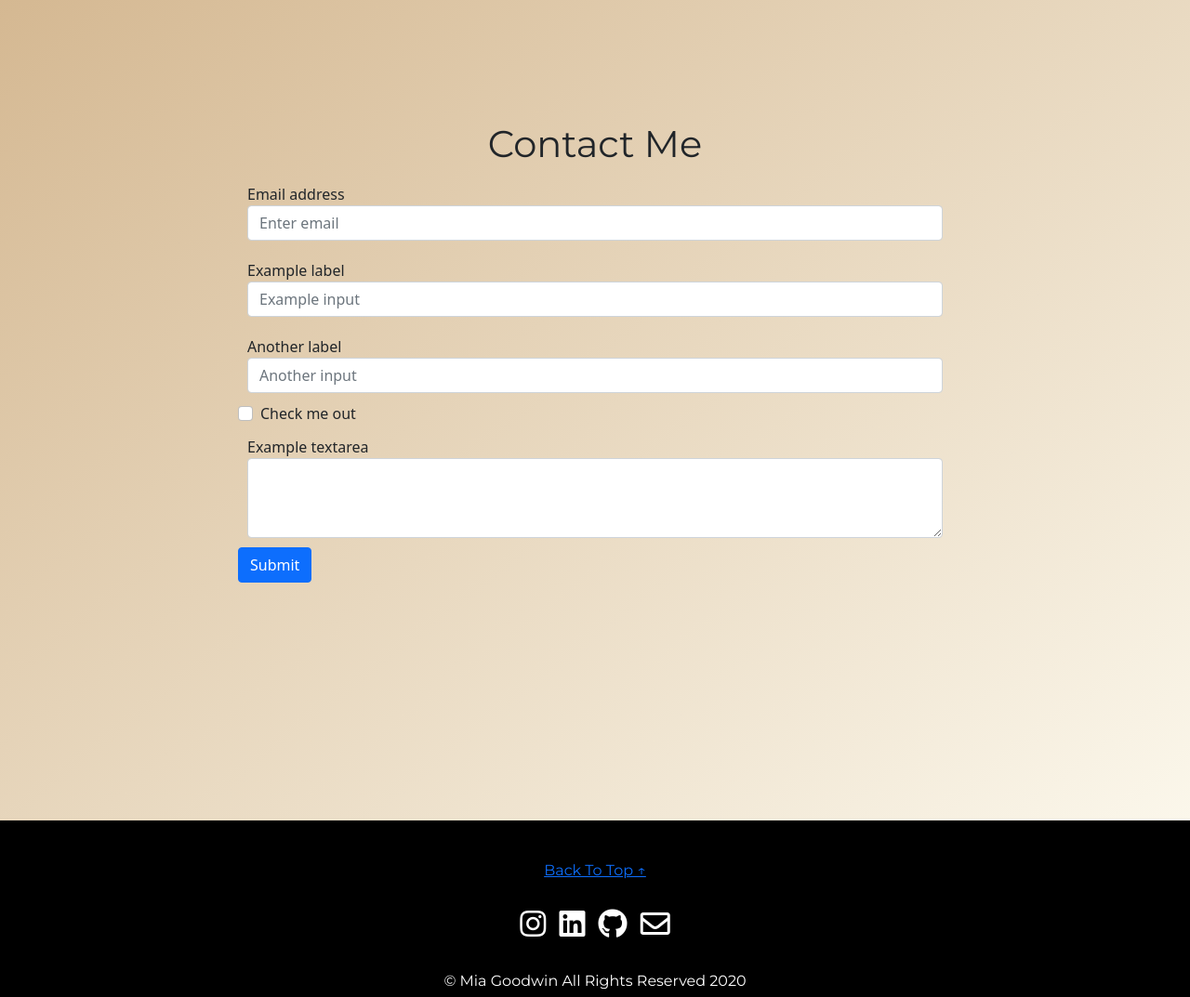
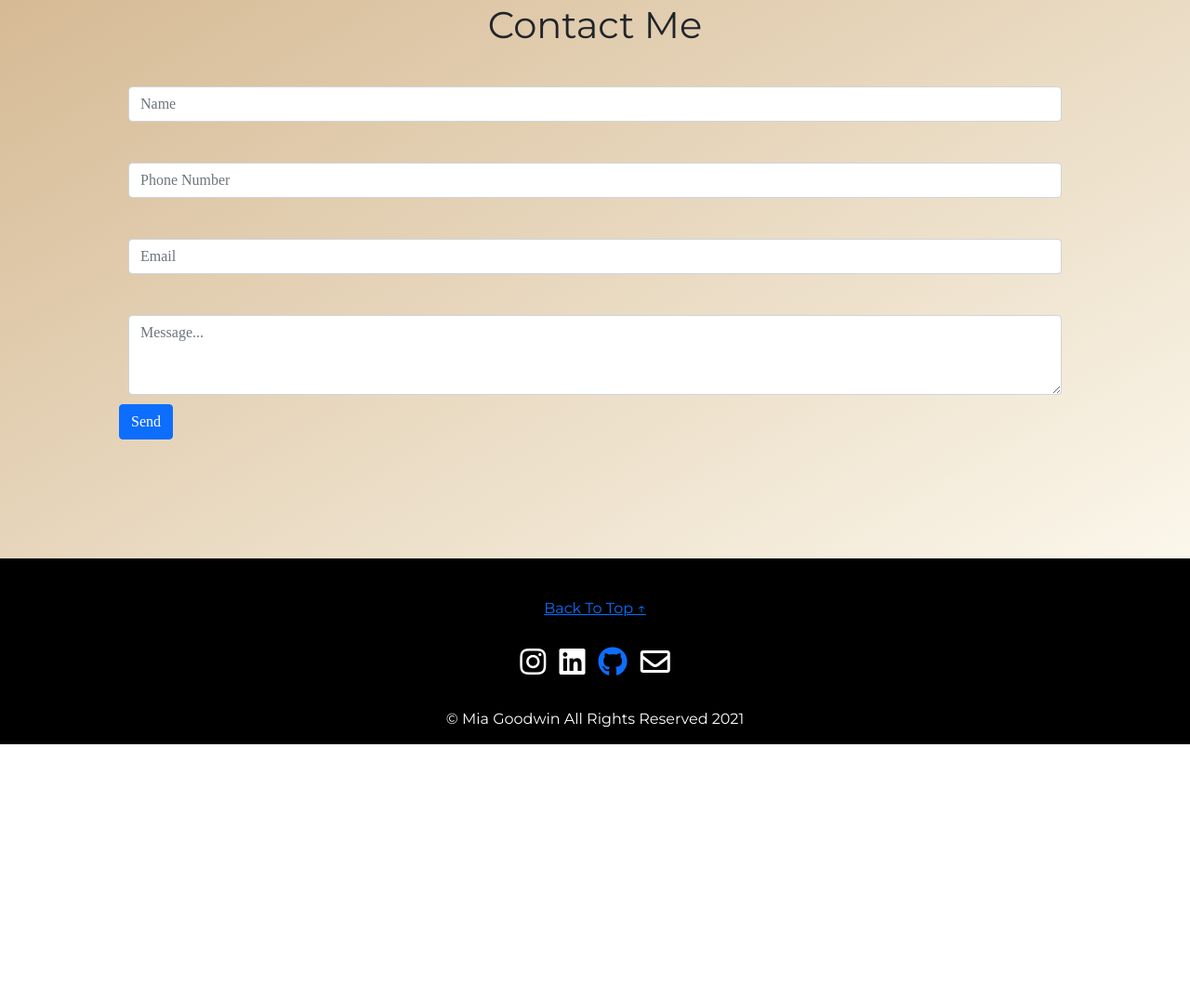
Before and after one commit to Mia557/portfolio, a plain HTML site: page index.html in a window 1280 px wide. Shown: the part 1137-2210 px from the top of the page at 93% size. After the commit the page ends 1938 px from the top, so only its background shows below. Drawn offline with nearby package versions, Linux system fonts and the light colour scheme.

Commit message:
finished everyhing except nav

```diff
--- a/index.html
+++ b/index.html
@@ -24,7 +24,6 @@
 
         <!--font awesome-->
         <link rel="stylesheet" href="https://pro.fontawesome.com/releases/v5.10.0/css/all.css" integrity="sha384-AYmEC3Yw5cVb3ZcuHtOA93w35dYTsvhLPVnYs9eStHfGJvOvKxVfELGroGkvsg+p" crossorigin="anonymous"/>
-
 
 </head>
 
@@ -77,31 +76,27 @@
 
       <!--Contact me -->
 
-      <form class="contact">
+      <form id="contact-form" class="contact">
         <h1 class="contact-title">Contact Me</h1>
+        <form>
+          <div class="form-group">
+            <label for="formGroupExampleInput"></label>
+            <input type="text" class="form-control" id="formGroupExampleInput" placeholder="Name">
+          </div>
+          <div class="form-group">
+            <label for="formGroupExampleInput2"></label>
+            <input type="text" class="form-control" id="formGroupExampleInput2" placeholder="Phone Number">
+          </div>
         <div class="form-group">
-          <label for="exampleInputEmail1">Email address</label>
-          <input type="email" class="form-control" id="exampleInputEmail1" aria-describedby="emailHelp" placeholder="Enter email">
+          <label for="exampleInputEmail1"></label>
+          <input type="email" class="form-control" id="exampleInputEmail1" aria-describedby="emailHelp" placeholder="Email">
           <small id="emailHelp" class="form-text text-muted"></small>
         </div>
-        <form>
-          <div class="form-group">
-            <label for="formGroupExampleInput">Example label</label>
-            <input type="text" class="form-control" id="formGroupExampleInput" placeholder="Example input">
-          </div>
-          <div class="form-group">
-            <label for="formGroupExampleInput2">Another label</label>
-            <input type="text" class="form-control" id="formGroupExampleInput2" placeholder="Another input">
-          </div>
-        <div class="form-check">
-          <input type="checkbox" class="form-check-input" id="exampleCheck1">
-          <label class="form-check-label" for="exampleCheck1">Check me out</label>
+        <div class="form-group">
+          <label for="exampleFormControlTextarea1"></label>
+          <textarea class="form-control" id="exampleFormControlTextarea1" rows="3" placeholder="Message..."></textarea>
         </div>
-        <div class="form-group">
-          <label for="exampleFormControlTextarea1">Example textarea</label>
-          <textarea class="form-control" id="exampleFormControlTextarea1" rows="3"></textarea>
-        </div>
-        <button type="submit" class="btn btn-primary">Submit</button>
+        <button type="submit" class="btn btn-primary">Send</button>
       </form>
 
       <!--footer-->
@@ -113,10 +108,10 @@
         <p class="icons">
           <i class="fab fa-instagram fa-2x"></i>
           <i class="fab fa-linkedin fa-2x"></i>
-          <i class="fab fa-github fa-2x"></i>
+          <a href="https://github.com/Mia557"> <i class="fab fa-github fa-2x"></i></a>
           <i class="far fa-envelope fa-2x"></i>
-      </p>
-          <p class="footer-text">&copy; Mia Goodwin All Rights Reserved 2020</p>
+          </p>
+          <p class="footer-text">&copy; Mia Goodwin All Rights Reserved 2021</p>
         </div>
       </footer>
 
--- a/styles.css
+++ b/styles.css
@@ -11,7 +11,6 @@
     padding-top: 250px;
     padding-left: 100px;
     font-family: 'Montserrat', sans-serif;
-
     @media screen and (max-width: 600px)
      body  background-image: url(white-outline.png);
    }
@@ -31,20 +30,6 @@
    text-align: center;
 }
 
-/*
-.contact-title {
-    border-style: solid;
-    margin-top: 5px;
-    padding: 10px;
-    font-family: 'Montserrat', sans-serif;
-}
-
-.contact{
-    background-image: linear-gradient(to bottom right, rgb(210,180,140), rgb(251,247,235));
-    text-align: center;
-   padding: 10%;
-}
-*/
 .contact-title {
     text-align: center;
     font-family: 'Montserrat', sans-serif;
@@ -52,7 +37,8 @@
 
 .contact{
     background-image: linear-gradient(to bottom right, rgb(210,180,140), rgb(251,247,235));
-    padding: 20%;
+    padding: 10%;
+    font-family: 'Roboto Slab', serif;
 }
 
 .form-group {
@@ -74,8 +60,3 @@
     padding: 10px;
     word-spacing: 10px;
 }
-.form-label-group {
-    margin: auto;
-    width: 50%;
-    padding: 10px;
-}
```
